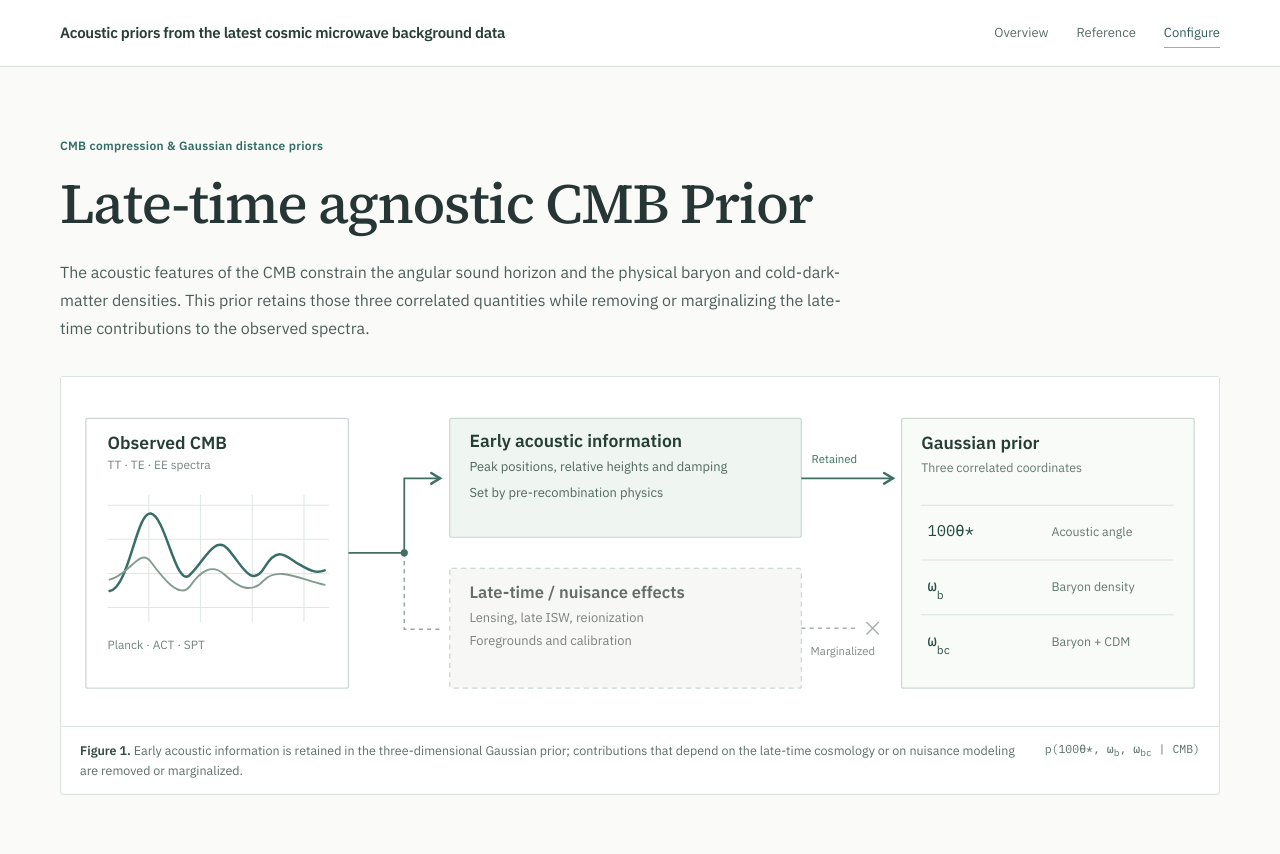
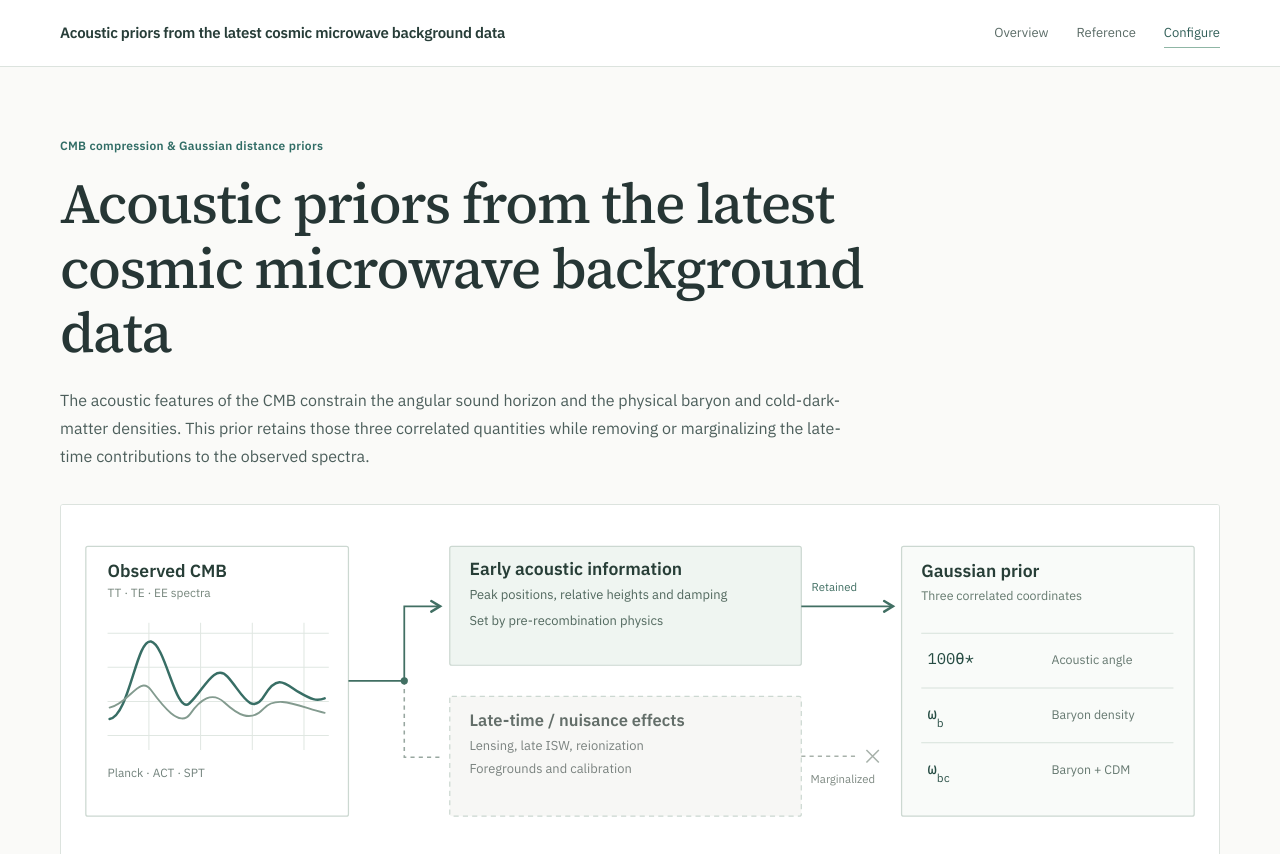
Before and after one commit to JiangJQ2000/CMBAcousticPrior, a plain HTML site: page index.html in a window 1280 px wide. Shown: the top 854 px of the page. Drawn offline with nearby package versions, Linux system fonts and the light colour scheme.

Commit message:
Update title to match the paper

```diff
--- a/index.html
+++ b/index.html
@@ -203,7 +203,7 @@ footer { padding: 20px 0 28px; border-top: 1px solid var(--line); color: #78877f
     <section class="container hero" id="overview" aria-labelledby="hero-title">
   <div class="hero-head">
     <div class="eyebrow">CMB compression &amp; Gaussian distance priors</div>
-    <h1 id="hero-title">Late-time agnostic CMB Prior</h1>
+    <h1 id="hero-title">Acoustic priors from the latest cosmic microwave background data</h1>
     <p class="hero-lead">The acoustic features of the CMB constrain the angular sound horizon and the physical baryon and cold-dark-matter densities. This prior retains those three correlated quantities while removing or marginalizing the late-time contributions to the observed spectra.</p>
   </div>
   <figure class="astro-figure" aria-label="Diagram of late-time agnostic CMB compression">
```
